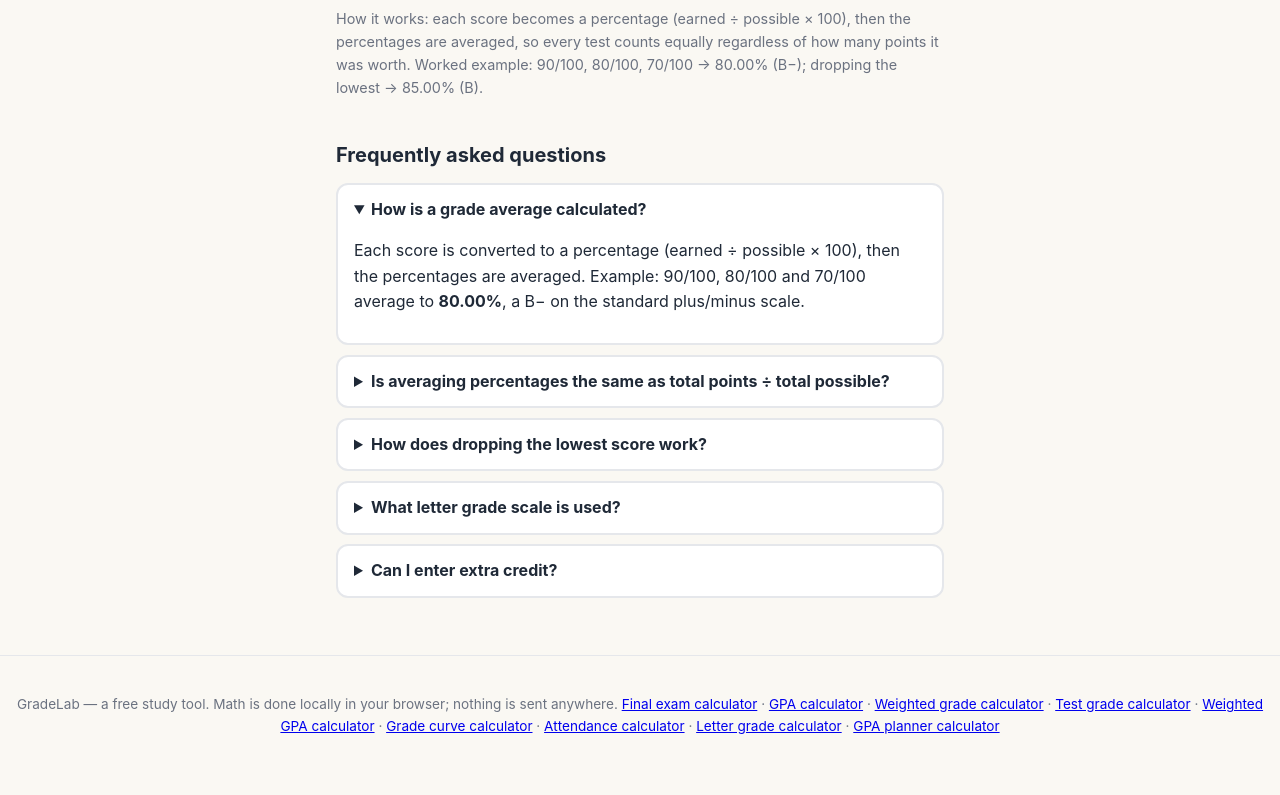
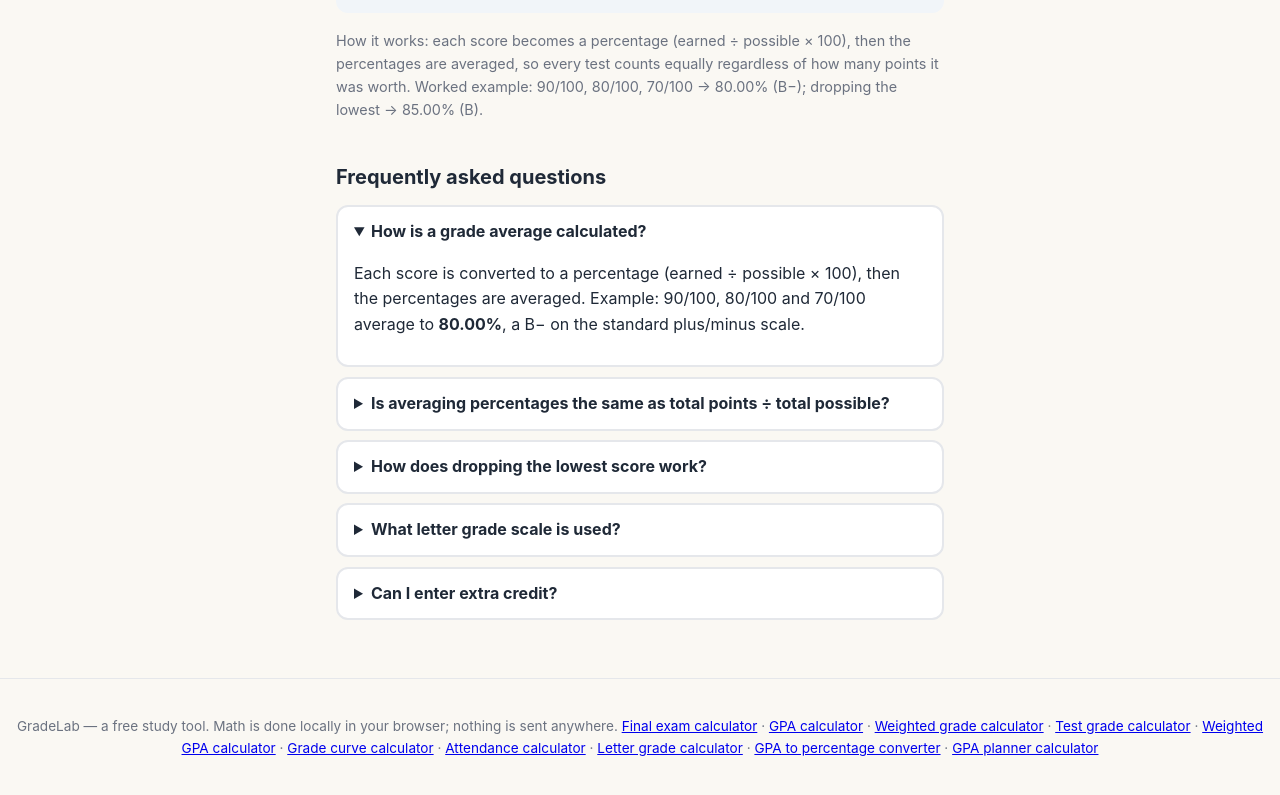
Before and after one commit to mimito-6/gradelab, a plain HTML site: page grade-average/index.html in a window 1280 px wide. Shown: the part 747-1542 px from the top of the page. Drawn offline with Linux system fonts and the light colour scheme.

Commit message:
deploy grade-average/index.html

```diff
--- a/grade-average/index.html
+++ b/grade-average/index.html
@@ -87,6 +87,7 @@
     <a href="../grade-curve">Grade Curve Calculator</a>
     <a href="../attendance">Attendance Calculator</a>
     <a href="../letter-grade">Letter Grade Calculator</a>
+    <a href="../gpa-to-percentage">GPA to Percentage Converter</a>
     <a href="../gpa-planner">GPA Planner Calculator</a>
   </nav>
 </header>
@@ -138,7 +139,7 @@
 </main>
 
 <footer class="site-footer">
-  <p>GradeLab — a free study tool. Math is done locally in your browser; nothing is sent anywhere. <a href="../">Final exam calculator</a> · <a href="../gpa-calculator">GPA calculator</a> · <a href="../weighted-grade">Weighted grade calculator</a> · <a href="../test-grade">Test grade calculator</a> · <a href="../weighted-gpa">Weighted GPA calculator</a> · <a href="../grade-curve">Grade curve calculator</a> · <a href="../attendance">Attendance calculator</a> · <a href="../letter-grade">Letter grade calculator</a> · <a href="../gpa-planner">GPA planner calculator</a></p>
+  <p>GradeLab — a free study tool. Math is done locally in your browser; nothing is sent anywhere. <a href="../">Final exam calculator</a> · <a href="../gpa-calculator">GPA calculator</a> · <a href="../weighted-grade">Weighted grade calculator</a> · <a href="../test-grade">Test grade calculator</a> · <a href="../weighted-gpa">Weighted GPA calculator</a> · <a href="../grade-curve">Grade curve calculator</a> · <a href="../attendance">Attendance calculator</a> · <a href="../letter-grade">Letter grade calculator</a> · <a href="../gpa-to-percentage">GPA to percentage converter</a> · <a href="../gpa-planner">GPA planner calculator</a></p>
 </footer>
 
 <script src="../average.js"></script>
```
